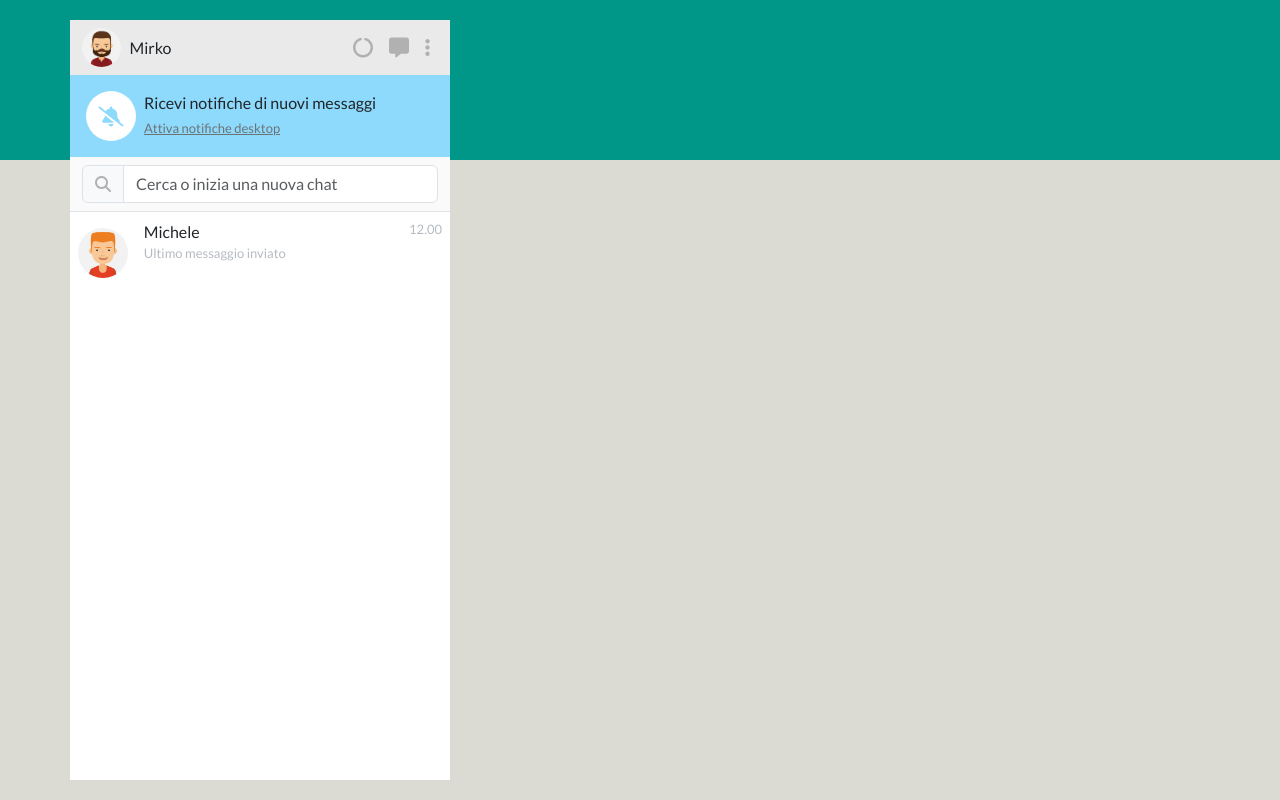
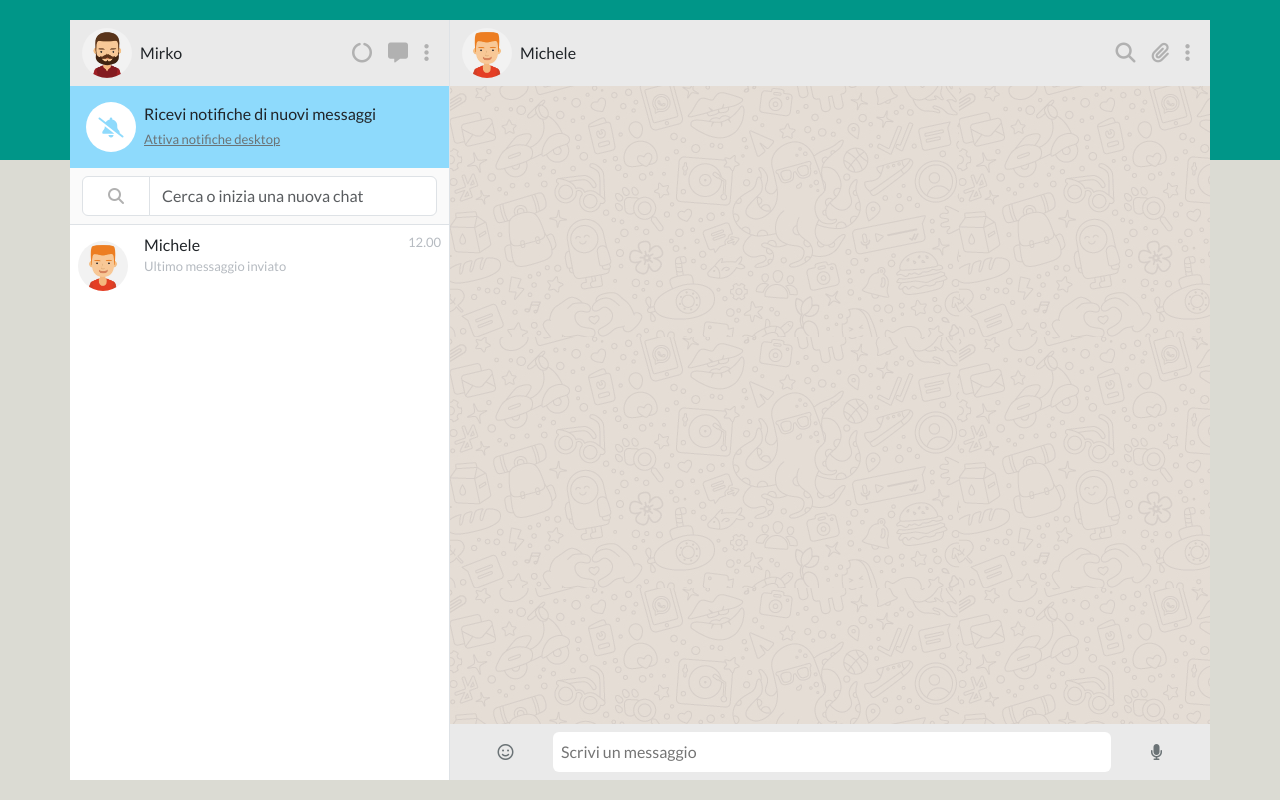
Before and after one commit to Hycarus/vue-boolzapp, a plain HTML site: page index.html in a window 1280 px wide. Drawn offline with nearby package versions, Linux system fonts and the light colour scheme.

Commit message:
added chat and her style

```diff
--- a/css/style.css
+++ b/css/style.css
@@ -57,7 +57,7 @@ body{
     font-size: 20px;
 }
 .w-15{
-    width: 15%;
+    width: 50px;
 }
 .little-text{
     font-size: 13px;
@@ -67,3 +67,6 @@ body{
     padding-left: 0 !important;
     padding-right: 0 !important;
 }
+.chat{
+    background-image: url(../img/mine.jpg);
+}
--- a/index.html
+++ b/index.html
@@ -32,7 +32,7 @@
     <div id="app">
         <div class="container h-100">
             <div class="row h-100 flex-nowrap">
-                <div class="col-12 col-md-4 contacts">
+                <div class="col-12 col-md-4 contacts border-end">
                     <div class="row h-100 flex-column ">
                         <div class="col-12 header d-flex justify-content-between align-items-center">
                             <div class="d-flex my-2 align-items-center">
@@ -65,14 +65,16 @@
                         </div>
                         <div class="col-12 bg-search-bar">
                             <div class="input-group my-2">
-                                <span class="input-group-text" id="basic-addon1">
-                                    <i class="fa-solid fa-magnifying-glass top-icon"></i>
+                                <span class="input-group-text bg-white" id="basic-addon1">
+                                    <button class="btn py-0">
+                                        <i class="fa-solid fa-magnifying-glass top-icon"></i>
+                                    </button>
                                 </span>
                                 <input type="text" class="form-control" placeholder="Cerca o inizia una nuova chat" aria-label="Username" aria-describedby="basic-addon1">
                             </div>
                         </div>
                         <div class="col-12 flex-grow-1 overflow-y-auto h0 reset-padding">
-                            <div class="d-flex border-top">
+                            <div class="d-flex border-top justify-content-between">
                                 <div class="d-flex py-2">
                                     <div class="w-15">
                                         <img src="img/avatar_1.jpg" alt="avatar1" class="img-fluid rounded-circle m-2">
@@ -86,7 +88,7 @@
                                         </div>
                                     </div>
                                 </div>
-                                <div class="text-end little-text p-2">
+                                <div class="little-text p-2">
                                     12.00
                                 </div>
                             </div>
@@ -94,15 +96,29 @@
                     </div>
                 </div>
                 <div class="col-12 col-md-8">
-                    <div class="row">
-                        <div class="col-12 col-md-8">
+                    <div class="row h-100 flex-column">
+                        <div class="col-12 header d-flex justify-content-between align-items-center">
+                            <div class="d-flex my-2 align-items-center">
+                                <div class="w-15">
+                                    <img src="img/avatar_1.jpg" alt="me" class="img-fluid rounded-circle">
+                                </div>
+                                <span class="mx-2">
+                                    Michele
+                                </span>
+                            </div>
+                            <div class="d-flex top-icon">
+                                <i class="fa-solid fa-magnifying-glass mx-2 fs-5"></i>
+                                <i class="fa-solid fa-paperclip mx-2 fs-5"></i>
+                                <i class="fa-solid fa-ellipsis-vertical mx-2 fs-5"></i>
+                            </div>
+                        </div>
+                        <div class="col-12 flex-grow-1 chat overflow-y-scroll">
 
                         </div>
-                        <div class="col-12 col-md-8">
-
-                        </div>
-                        <div class="col-12 col-md-8">
-
+                        <div class="col-12 header d-flex align-items-center justify-content-evenly p-2">
+                            <i class="fa-regular fa-face-smile fa dark-grey"></i>
+                            <input type="text" class="w-75 border-0 p-2 rounded-2" placeholder="Scrivi un messaggio">
+                            <i class="fa-solid fa-microphone dark-grey"></i>
                         </div>
                     </div>
                 </div>
```
